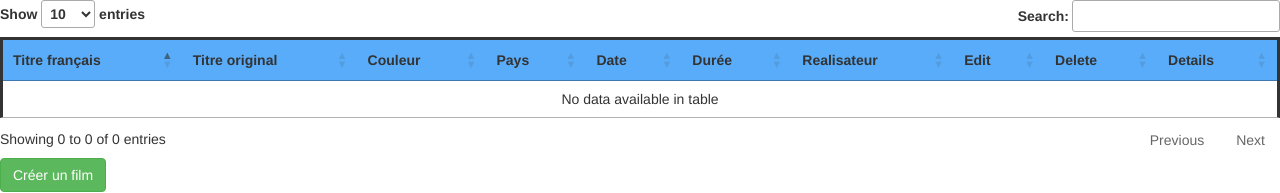
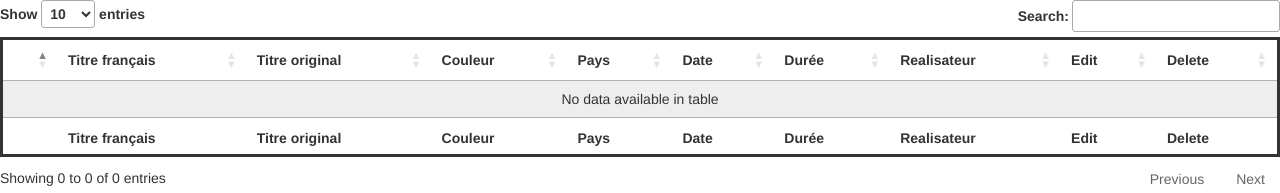
Before and after one commit to tcitworld/ProjectPHPMovies, a PHP site: template views/index.twig in a window 1280 px wide. Shown: the top 193 px of the page. Run offline with PHP 8.4, Linux system fonts and the light colour scheme; the template is opened without the code that fills it, so the values that code supplies are empty; some libraries are stand-ins or nearby versions.

Commit message:
nice work !

```diff
--- a/views/index.twig
+++ b/views/index.twig
@@ -6,6 +6,7 @@ Index des films
 <table id="tbl">
 <thead>
 <tr>
+	<th>
 	<th>Titre français</th>
 	<th>Titre original</th>
 	<th>Couleur</th>
@@ -15,48 +16,44 @@ Index des films
 	<th>Realisateur</th>
 	<th>Edit</th>
 	<th>Delete</th>
-	<th>Details</th>
 </tr>
 </thead>
 <tbody>
 {% for film in films %}
-<tr class="row-{{ film.code_film }}">
+<tr data-id="{{ film.code_film }}" class="row-{{ film.code_film }}">
+	<td class="details-control"></td>
 	<td>{{ film.titre_francais }}</td>
 	<td>{{ film.titre_original }}</td>
 	<td>{{ film.couleur }}</td>
 	<td>{{ film.pays }}</td>
 	<td>{{ film.date }}</td>
 	<td>{{ film.duree }}</td>
-	<td>{{ film.prenom }} {{ film.nom }} ({{ film.date_naiss }} - {{ film.date_mort == 0 ? 'not yet' : film.date_mort }})</td>
+	<td data-id="{{ film.realisateur }}">{{ film.prenom }} {{ film.nom }} ({{ film.date_naiss }} - {{ film.date_mort == 0 ? 'not yet' : film.date_mort }})</td>
 	<td><button type="button" class="editButton btn btn-default btn-sm" data-id="{{ film.code_film }}">Edit</button></td>
 	<td><button type="button" class="deleteButton btn btn-danger btn-sm" data-id="{{ film.code_film }}">Delete</button></td>
-	<td><button type="button" class="detailsButton btn btn-info btn-sm" data-id="{{ film.code_film }}">Details</button></td>
 </tr>
 {% endfor %}
 </tbody>
+<tfoot>
+<tr>
+	<th>
+	<th>Titre français</th>
+	<th>Titre original</th>
+	<th>Couleur</th>
+	<th>Pays</th>
+	<th>Date</th>
+	<th>Durée</th>
+	<th>Realisateur</th>
+	<th>Edit</th>
+	<th>Delete</th>
+</tr>
+</tfoot>
 </table>
 
 
 <button type="button" class="createM btn btn-success">Créer un film</button>
 
-<div class="row">
+<div class="row" id="newFilm">
 	{% include "newFilm.twig" %}
-	<div id="details" class="col-md-5">
-	<img id="poster" src="" alt="">
-	<h2 id="titre"></h2>
-	<em>Année : <span id="year"></span></em>
-	<em>Rated : <span id="rated"></span></em>
-	<em>Released : <span id="released"></span></em>
-	<p id="plot"></p>
-
-	Genres :
-	<ul class="detailGenre">
-
-	</ul>
-	Acteurs :
-	<ul class="detailActeurs">
-
-	</ul>
-	</div>
 </div>
 {% endblock %}
--- a/views/newFilm.twig
+++ b/views/newFilm.twig
@@ -1,5 +1,5 @@
 
-<div class="col-md-5 form hidden-ct">
+<div class="col-md-7 col-md-offset-3 form hidden-ct">
 
 	<form action="create" class="form-horizontal" method="POST">
 
@@ -55,7 +55,23 @@
 		</div>
 	</div>
 
-	<button type="button" class="createButton btn btn-primary">Envoyer</button>
+	<div class="form-group">
+		<label for="real" class="col-sm-3 control-label">Réalisateur</label>
+		<div class="col-sm-4">
+			<select id="real" name="real" class="form-control">
+			{% for real in reals %}
+				{% if real.code_indiv != '' %}
+			    	<option value="{{ real.code_indiv }}">{{ real.prenom }} {{ real.nom }}</option>
+				{% endif %}
+			{% endfor %} %}
+			</select>
+		</div>
+	</div>
+
+
+	<div class="form-group">
+		<button type="button" class="createButton btn btn-primary center-block">Envoyer</button>
+	</div>
 	</form>
 
 	<div hidden class="saved">Le film a bien été enregistré</div>
--- a/web/static/css/main.css
+++ b/web/static/css/main.css
@@ -1,6 +1,11 @@
-tr:nth-child(odd) {
-	background-color: #58ACFA;
+#tbl .odd {
+	background-color: #EEE;
 }
+
+#tbl .even {
+	background-color: #DDD;
+}
+
 table {
 	border: 3px solid;
 }
@@ -9,15 +14,19 @@ li {
 	margin: 0px 5px;
 }
 
-#details, #rated, #released, #plot {
+#newFilm {
 	display: none;
-}
-
-.hidden-ct {
-	visibility: hidden;
 }
 
 #poster {
 	float: left;
 	margin-right: 10px;
 }
+
+td.details-control {
+    background: url('https://datatables.net/examples/resources/details_open.png') no-repeat center center;
+    cursor: pointer;
+}
+tr.details td.details-control {
+    background: url('https://datatables.net/examples/resources/details_close.png') no-repeat center center;
+}
--- a/web/static/js/main.js
+++ b/web/static/js/main.js
@@ -1,12 +1,22 @@
-$('.editButton').click(function() {
+$('html').on('click','.editButton', function() {
 	id = $(this).attr('data-id');
-	if ($(this).hasClass('saveButton')) {
-		titrefr = $('.row-' + id + ' td').eq(0).text();
-		titrevo = $('.row-' + id + ' td').eq(1).text();
-		couleur = $('.row-' + id + ' td').eq(2).text();
-		pays = $('.row-' + id + ' td').eq(3).text();
-		date = $('.row-' + id + ' td').eq(4).text();
-		duree = $('.row-' + id + ' td').eq(5).text();
+	$('.row-' + id + ' td:not(:has(button), .details-control)').attr('contenteditable','true');
+	$(this).toggleClass('btn-success');
+	$('.row-' + id).css('background','#ffeb8e');
+	$(this).toggleClass('editButton');
+	$(this).toggleClass('saveButton');
+	$(this).text("Save");
+});
+
+$('html').on('click','.saveButton', function() {
+	id = $(this).attr('data-id');
+	titrefr = $('.row-' + id + ' td').eq(1).text();
+	titrevo = $('.row-' + id + ' td').eq(2).text();
+	couleur = $('.row-' + id + ' td').eq(3).text();
+	pays = $('.row-' + id + ' td').eq(4).text();
+	date = $('.row-' + id + ' td').eq(5).text();
+	duree = $('.row-' + id + ' td').eq(6).text();
+	real = $('.row-' + id + ' td').eq(7).attr('data-id');
 	$.ajax({
 		method: "POST",
 		url: "edit/"+id,
@@ -15,38 +25,38 @@ $('.editButton').click(function() {
 				couleur: couleur,
 				pays: pays,
 				date: date,
-					duree: duree
+				duree: duree,
+				real: real
 			}
 	}).success(function() {
-			buttontd = $('.row-' + id + ' td').eq(7);
-			buttontd.text('✔');
-			buttontd.css('color','green');
-			$('.row-' + id + ' td:not(:has(button))').attr('contenteditable','false');
-			$('.row-' + id).css('background','#fff');
+		buttontd = $('.row-' + id + ' td').eq(8);
+		buttontd.children('button').toggleClass('btn-success');
+		buttontd.children('button').toggleClass('saveButton');
+		buttontd.children('button').toggleClass('editButton');
+		buttontd.children('button').text("Edit");
+		$('.row-' + id + ' td:not(:has(button), .details-control)').attr('contenteditable','false');
+		$('.row-' + id).css('background','#eee');
 	});
-	} else {
-		$('.row-' + id + ' td:not(:has(button))').attr('contenteditable','true');
-		$('.row-' + id).css('background','#ffeb8e');
-		$(this).toggleClass('saveButton');
-		$(this).toggleClass('editButton');
-		$(this).text("Save");
-	}
 });
+dt = $('#tbl').DataTable();
 
-$('.deleteButton').click(function() {
+$('html').on('click','.deleteButton', function() {
 	id = $(this).attr('data-id');
+	if(confirm("Supprimer ?")) {
 		$.ajax({
 			method: "GET",
 			url: "delete/"+id,
 		}).success(function() {
-		$('.row-' + id).slideUp();
-	})
+			dt.row($('.row-' + id)).remove().draw();
 		});
-$('#tbl').DataTable();
+	}
+});
 
 $('.createM').click(function(){
-	form = $('.form');
-	form.toggleClass('hidden-ct');
+	$('#newFilm').toggle();
+	$('html, body').animate({
+        scrollTop: $("#newFilm").offset().top
+    }, 1000);
 });
 
 $('.createButton').click(function() {
@@ -58,6 +68,7 @@ $('.createButton').click(function() {
 	pays = $('input[name=pays]').val();
 	date = $('input[name=date]').val();
 	duree = $('input[name=duree]').val();
+	real = $('#real').val();
 	$.ajax({
 		method: "POST",
 		url: "create",
@@ -66,71 +77,98 @@ $('.createButton').click(function() {
 				couleur: couleur,
 				pays: pays,
 				date: date,
-				duree: duree
+				duree: duree,
+				real: real
 			}
 	}).success(function() {
 		form.hide();
 		message.show().delay(2000).slideUp('slow');
+		dt.row.add(['',titrefr, titrevo, couleur, pays, date, duree, real,'','']).draw();
 
 	});
 });
 
-$(document).on("click",".detailsButton", function() {
-
-	/*
-	 * Reset text ids
-	 */
-	$("#titre").text('');
-	$("#year").text('');
-	$("#rated").text('');
-	$("#released").text('');
-	$("#plot").text('');
-	$("#poster").attr('src','');
-
-	$('html, body').animate({
-        scrollTop: $("#details").offset().top
-    }, 1000);
-
-
-	id = $(this).attr('data-id');
-	console.log(id);
+function format ( id ) {
+	//id = $(this).attr('data-id');
+	var title = '';
+	var year = '';
+	var poster = '';
+	var rated = '';
+	var released = ''
+	var genres = [];
+	var acteurs = [];
+	var res = '';
 	$.ajax({
 		method: "GET",
 		datatype: "json",
 		url: "details/"+id,
-	}).success(function(data) {
-		$('#details').show();
-		$(".detailGenre").html('');
+	}).done(function(data) {
 		for (var i = data["genres"].length; i >= 0; i--) {
 			if (typeof(data["genres"][i]) != "undefined") {
-				$(".detailGenre").append('<li>' + data["genres"][i]['nom_genre'] + '</li>')
+				genres.push(" " + data["genres"][i]['nom_genre']);
 			}
 		}
-		$(".detailActeurs").html('');
 		for (var i = data["acteurs"].length; i >= 0; i--) {
 			if (typeof(data["acteurs"][i]) != "undefined") {
-				$(".detailActeurs").append('<li>' + data["acteurs"][i]['nom'] + " " + data["acteurs"][i]['prenom'] + '</li>')
+				acteurs.push(" " + data["acteurs"][i]['prenom'] + " " + data["acteurs"][i]['nom']);
 			}
 		}
+		$('#titre').text(data["film"]["titre_original"]);
+		$('#year').text(data["film"]["date"]);
+		$('.detailGenre').text(genres.toString());
+		$('.detailActeurs').text(acteurs.toString());
 
-		// OMDB API
 		$.ajax({
 			method: "GET",
 			url: "http://www.omdbapi.com/",
 			data: { t: data["film"]["titre_original"], plot: "full", r: "json" }
 		}).success(function(dataAPI) {
 			if (dataAPI['Response']) {
-				console.log(dataAPI);
-				$("#titre").text(dataAPI['Title']);
-				$("#year").text(dataAPI['Year']);
-				$("#rated").text(dataAPI['Rated']).show();
-				$("#released").text(dataAPI['Released']).show();
-				$("#plot").text(dataAPI['Plot']).show();
-				$("#poster").attr('src',dataAPI['Poster']);
-			} else {
-				$("#titre").text(data["film"]["titre_original"]);
-				$("#year").text(data["film"]["date"]);
+				$('#titre').text(dataAPI['Title']);
+				$('#year').text(dataAPI['Year']);
+				$('#poster').attr('src', dataAPI['Poster']);
+				$('#rated').text(dataAPI['Rated']);
+				$('#released').text(dataAPI['Released']);
+				$('#plot').text(dataAPI['Plot']);
 			}
 		});
 	});
-});
+	res = '<img id="poster" src="' + poster + '" alt=""><h2 id="titre">' + title + '</h2><em>Année : <span id="year">' + year + '</span></em> <em>Rated : <span id="rated">' + rated + '</span></em> <em>Released : <span id="released">' + released + '</span></em><p id="plot"></p>Genres :<ul class="detailGenre">'+ genres.toString() + '</ul>Acteurs :	<ul class="detailActeurs">' + acteurs.toString() + '</ul>';
+	return res;
+
+}
+
+$(document).ready(function() {
+ // Array to track the ids of the details displayed rows
+    var detailRows = [];
+
+    $('#tbl tbody').on( 'click', 'tr td.details-control', function () {
+        var tr = $(this).closest('tr');
+        var row = dt.row( tr );
+        var idx = $.inArray( tr.attr('id'), detailRows );
+
+        if ( row.child.isShown() ) {
+            tr.removeClass( 'details' );
+            row.child.hide();
+
+            // Remove from the 'open' array
+            detailRows.splice( idx, 1 );
+        }
+        else {
+            tr.addClass( 'details' );
+            row.child( format(tr.attr('data-id')) ).show();
+
+            // Add to the 'open' array
+            if ( idx === -1 ) {
+                detailRows.push( tr.attr('id') );
+            }
+        }
+    } );
+
+    // On each draw, loop over the `detailRows` array and show any child rows
+    dt.on( 'draw', function () {
+        $.each( detailRows, function ( i, id ) {
+            $('#'+id+' td.details-control').trigger( 'click' );
+        } );
+    } );
+} );
```
Also changed, not shown: Model/Films.class.php (+11 -4 lines), web/index.php (+5 -4 lines). Lines whose indentation alone changed are shown as unchanged.
